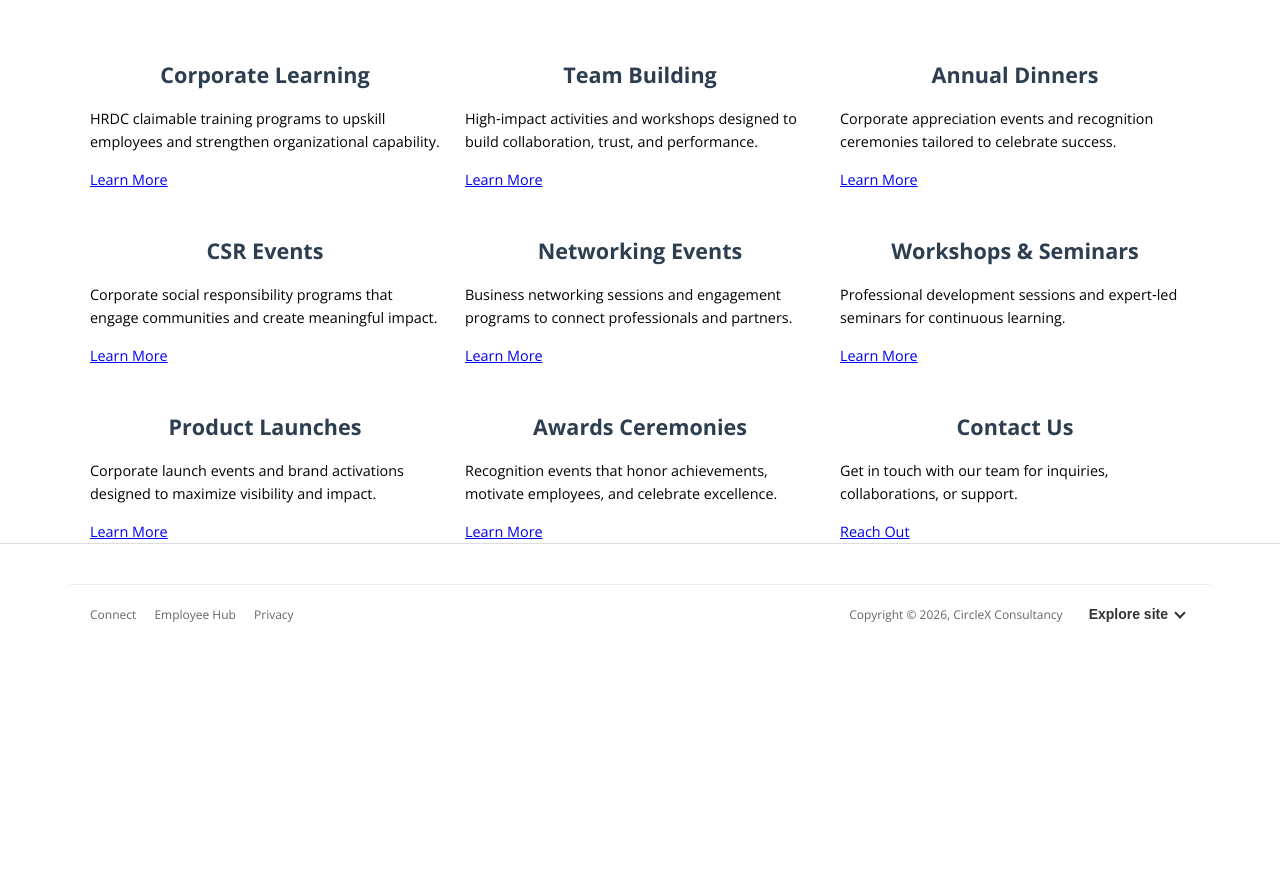
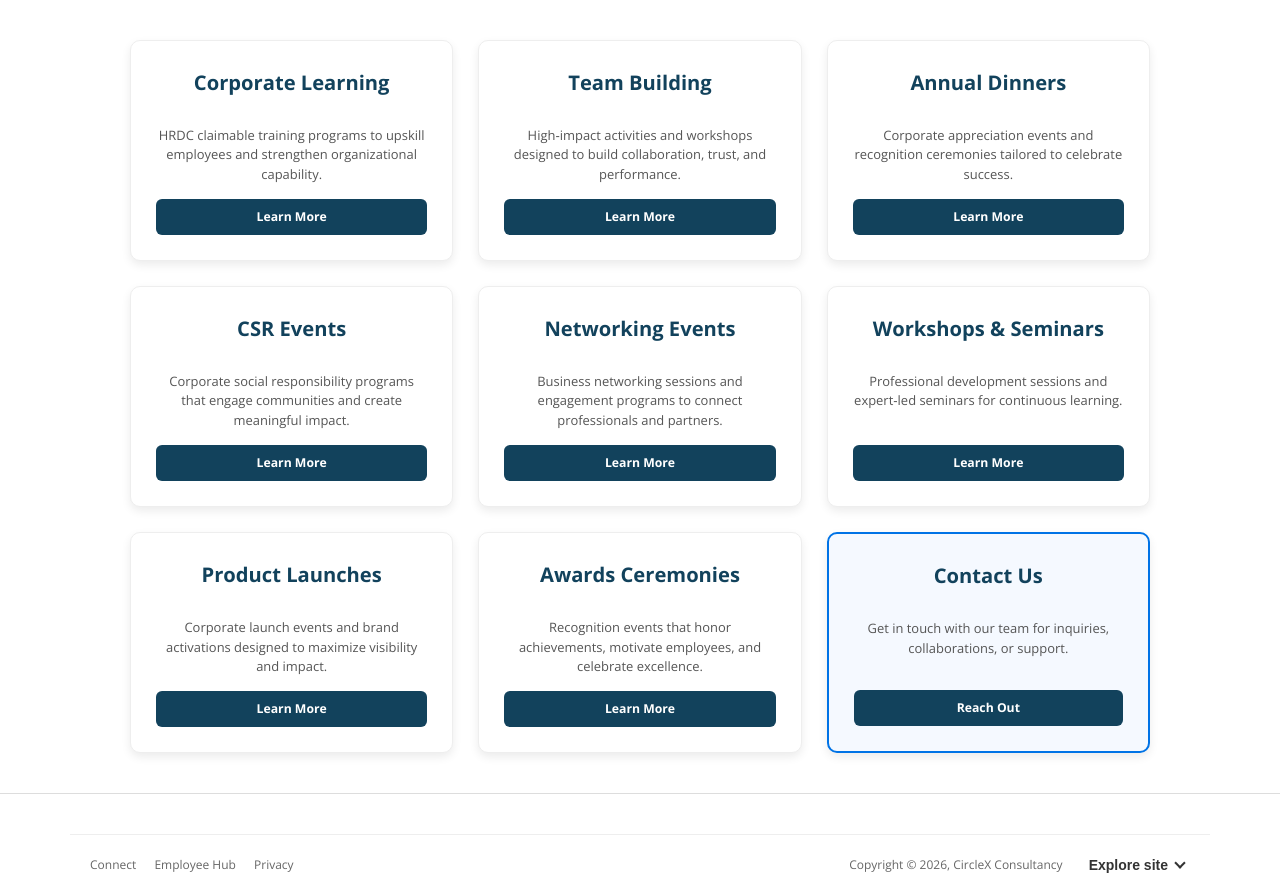
Before and after one commit to kiaarjen27/cxcons, a Jekyll site: the page built from solutions/index.html, in a window 1280 px wide. Shown: the part 568-1462 px from the top of the page. Built offline with Jekyll 4.4.1, drawn with Linux system fonts in a browser that asks for light colours; before the commit the page ends 1212 px from its top, so only the background shows below that.

Commit message:
Add files via upload

```diff
--- a/_layouts/default.html
+++ b/_layouts/default.html
@@ -529,6 +529,145 @@ min-height: 40px !important;
   transform: translateY(-6px) rotate(-45deg) !important;
 }
 
+/* --- CONTACT Us CARDS DESIGN --- */
+.contact-card {
+  background-color: #f5f9ff;   /* subtle highlight */
+  border: 2px solid #0073e6;   /* accent border */
+  text-align: center;          /* center content */
+}
+
+.contact-card h2 {
+  color: #0073e6;              /* accent heading */
+}
+
+.contact-card a {
+  font-weight: bold;
+  color: #0073e6;
+}
+
+.card.contact-card {
+  background-color: #f5f9ff !important;
+  border: 2px solid #0073e6 !important;
+  text-align: center;
+}
+
+
+/* --- CONTACT CARDS DESIGN --- */
+    .container {
+      max-width: 1100px;
+      margin: 40px auto 60px;
+      padding: 0 20px;
+      display: grid;
+      grid-template-columns: 1.2fr 0.8fr;
+      gap: 40px;
+      box-sizing: border-box;
+    }
+    .form-section, .info-section {
+      background: #fff;
+      border: 1px solid #eee;
+      border-radius: 10px;
+      padding: 30px;
+      box-shadow: 0 2px 8px rgba(0,0,0,0.06);
+    }
+    .form-section h2, .info-section h3 {
+      margin-top: 0;
+      color: #2c3e50;
+      font-size: 1.6em;
+    }
+    #contactForm {
+      display: flex;
+      flex-direction: column;
+      gap: 14px;
+    }
+    #contactForm input, #contactForm select, #contactForm textarea {
+      width: 100%;
+      padding: 12px 14px;
+      border: 1px solid #ddd;
+      border-radius: 6px;
+      font-size: 0.95em;
+    }
+    #contactForm button[type="submit"] {
+      background-color: #12425c;
+      color: #fff;
+      border: none;
+      padding: 12px 24px;
+      border-radius: 6px;
+      font-weight: 600;
+      cursor: pointer;
+      align-self: flex-start;
+    }
+    .info-section h4 {
+      margin: 20px 0 6px;
+      color: #12425c;
+      font-size: 0.95em;
+    }
+
+/* --- GRID & CARD SYSTEM --- */
+.content-wrapper {
+  max-width: 1100px;
+  margin: 40px auto;
+  padding: 0 20px;
+}
+
+.grid {
+  display: grid;
+  /* This automatically makes the cards responsive */
+  grid-template-columns: repeat(auto-fit, minmax(280px, 1fr));
+  gap: 25px;
+}
+
+.card {
+  background: #fff;
+  border-radius: 10px;
+  border: 1px solid #eee;
+  box-shadow: 0 4px 10px rgba(0,0,0,0.08);
+  padding: 25px;
+  transition: transform 0.3s ease, box-shadow 0.3s ease;
+  text-align: center;
+  display: flex;
+  flex-direction: column;
+  justify-content: space-between;
+}
+
+/* The "Lift" effect when you hover over a card */
+.card:hover {
+  transform: translateY(-5px);
+  box-shadow: 0 6px 15px rgba(0,0,0,0.12);
+}
+
+.card h2 {
+  color: #12425c;
+  margin-top: 0;
+  margin-bottom: 15px;
+  font-size: 1.4em;
+}
+
+.card p {
+  color: #555;
+  font-size: 0.9em;
+  margin-bottom: 15px;
+  line-height: 1.5;
+}
+
+.card a {
+  display: inline-block;
+  background: #12425c;
+  color: #fff !important;
+  padding: 8px 16px;
+  border-radius: 6px;
+  text-decoration: none;
+  font-size: 0.85em;
+  font-weight: 600;
+  transition: 0.3s;
+  margin-top: auto; /* Keeps buttons aligned at the bottom */
+}
+
+.card a:hover {
+  background: #444444;
+}
+
+
+
 
 </style>
 </head>
```
